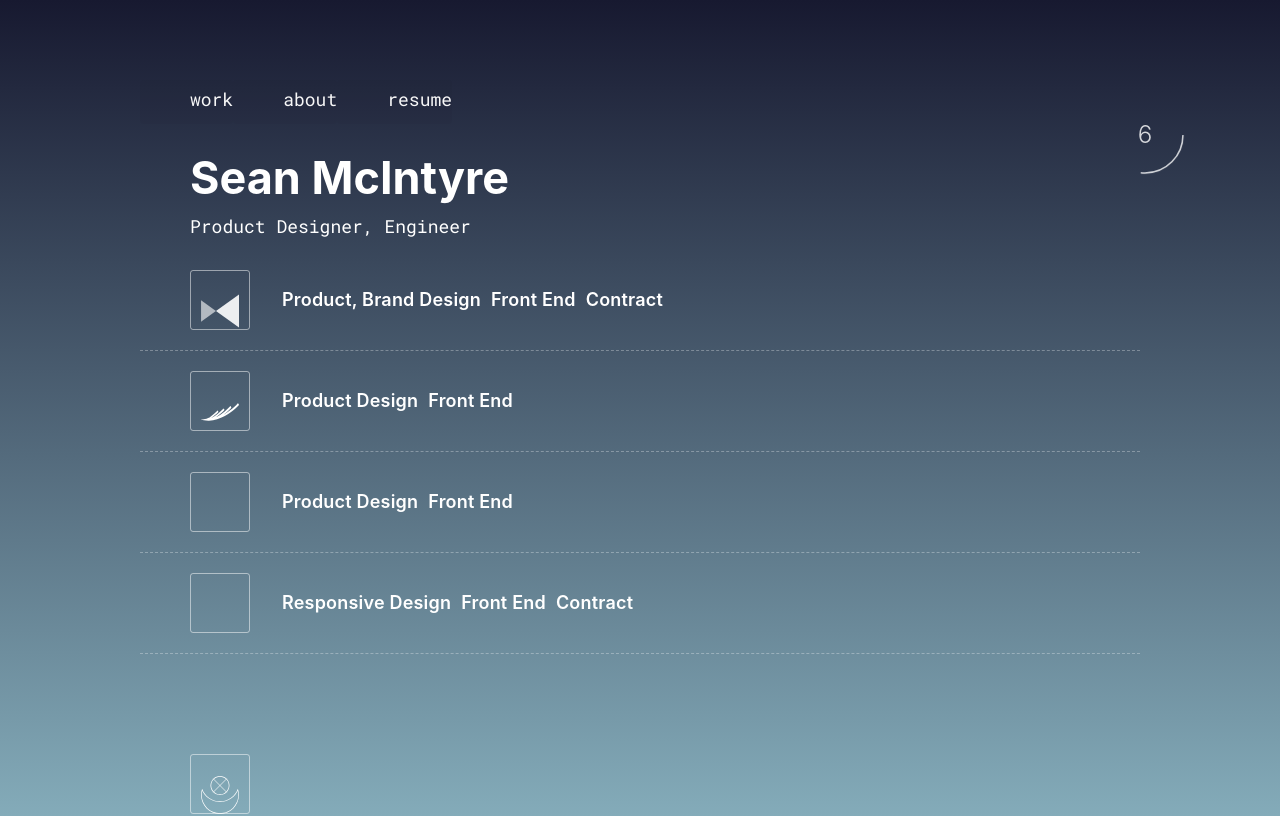
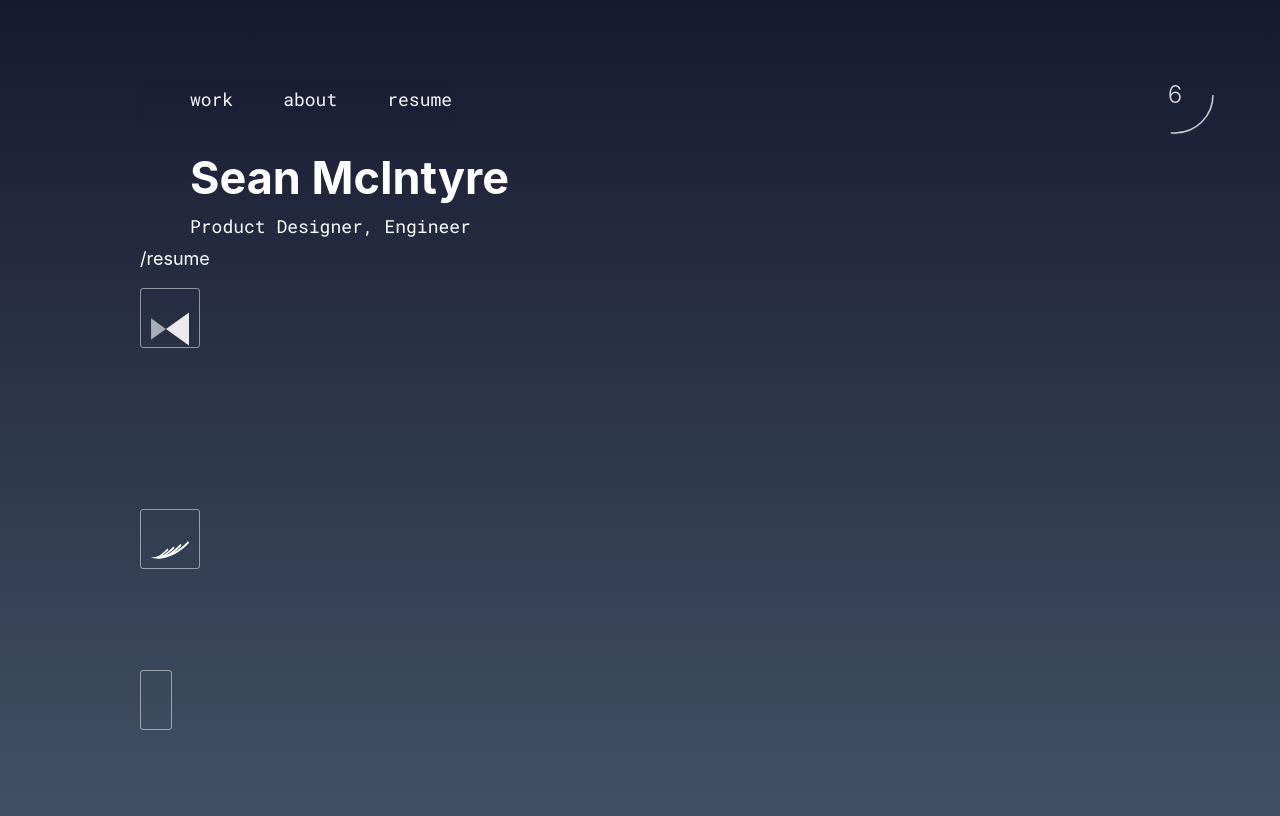
Before and after one commit to seanmcintyre/smcntyr.com, an Angular app: page /resume in a window 1280 px wide. Shown: the top 816 px of the page. Built offline with nearby package versions, Linux system fonts and the light colour scheme.

Commit message:
collapsing portfolio-nav idea

```diff
--- a/src/app/about/about.component.scss
+++ b/src/app/about/about.component.scss
@@ -8,15 +8,16 @@
 }
 :host {
   padding: 50px;
-  position: absolute;
-  top: 50%;
-  left: 50%;
-  width: 800px;
-  transform: translate(-50%, -50%);
+  // position: absolute;
+  // top: 50%;
+  float: left;
+  // left: 50%;
+  width: 600px;
+  //transform: translate(-50%, -50%);
   border: 1px solid rgba(white, 0.5);
   border-radius: 3px;
   background: rgba(black, 0.85);
-  animation: fadeIn 200ms;
+  animation: fadeIn 300ms 200ms both;
     text-align: left;
       line-height: 1.5em;
 }
--- a/src/app/app.component.html
+++ b/src/app/app.component.html
@@ -10,8 +10,13 @@
 <h1>Sean McIntyre</h1>
 <span class="discipline">Product Designer, Engineer</span>
 
-<div class="resume" @resumeAni>
-  <div class="lighthouse">
+<h3>{{router.url}}</h3>
+
+<div class="resume"
+  [ngClass]="routeCollapse()"
+  @resumeAni>
+  <div class="lighthouse"
+    routerLink="/lighthouse">
     <logo-lighthouse></logo-lighthouse>
     <span class="role">Product, Brand Design</span>
     <span class="role">Front End</span>
@@ -57,3 +62,5 @@
     target="_blank">link</a>
   </div>
 </div>
+
+<router-outlet></router-outlet>
--- a/src/app/app.component.scss
+++ b/src/app/app.component.scss
@@ -27,12 +27,30 @@ h1 {
 }
 
 .resume {
+  float: left;
+
+  &.collapse {
+    max-width: 200px;
+    transition: 100ms;
+    margin-right: 50px;
+
+    > div {
+      padding: 20px 0;
+      border-bottom: 1px dashed rgba(white, 0);
+    }
+    > div > *:nth-child(n+2) {
+      opacity: 0;
+    }
+  }
+
+
   > div {
     padding: 20px 50px;
     display: block;
     color: white;
     border-bottom: 1px dashed rgba(white, 0.3);
     display: flex;
+    transition: 150ms;
 
     > *:first-child {
       display: inline-block;
@@ -51,6 +69,8 @@ h1 {
       line-height: 60px;
       font-weight: 600;
       letter-spacing: 0.2px;
+      transition: 200ms;
+      max-width: 1000px;
     }
   }
 
--- a/src/app/app.component.ts
+++ b/src/app/app.component.ts
@@ -23,4 +23,8 @@ export class AppComponent implements OnInit {
     this.animate = true;
   }
 
+  routeCollapse() {
+    return this.router.url === '/' ? false : 'collapse';
+  }
+
 }
--- a/src/app/clock/clock.component.scss
+++ b/src/app/clock/clock.component.scss
@@ -3,8 +3,8 @@ $size: 150px;
 :host {
   display: block;
   position: fixed;
-  top: 60px;
-  right: 60px;
+  top: 20px;
+  right: 30px;
   height: $size;
   width: $size;
   z-index: 999999;
--- a/src/app/portfolio/lighthouse/lighthouse.component.scss
+++ b/src/app/portfolio/lighthouse/lighthouse.component.scss
@@ -6,7 +6,9 @@ main {
   width: calc(100% - 50px);
   height: calc(100vh - 40px);
   max-height: 1000px;
+  max-width: 600px;
   position: relative;
+  float: left;
 
   @media (min-width: 720px) and (orientation: portrait) {
     height: calc(50vh - 40px);
```
Also changed, not shown: src/app/app-routing.module.ts (+6 -2 lines).
